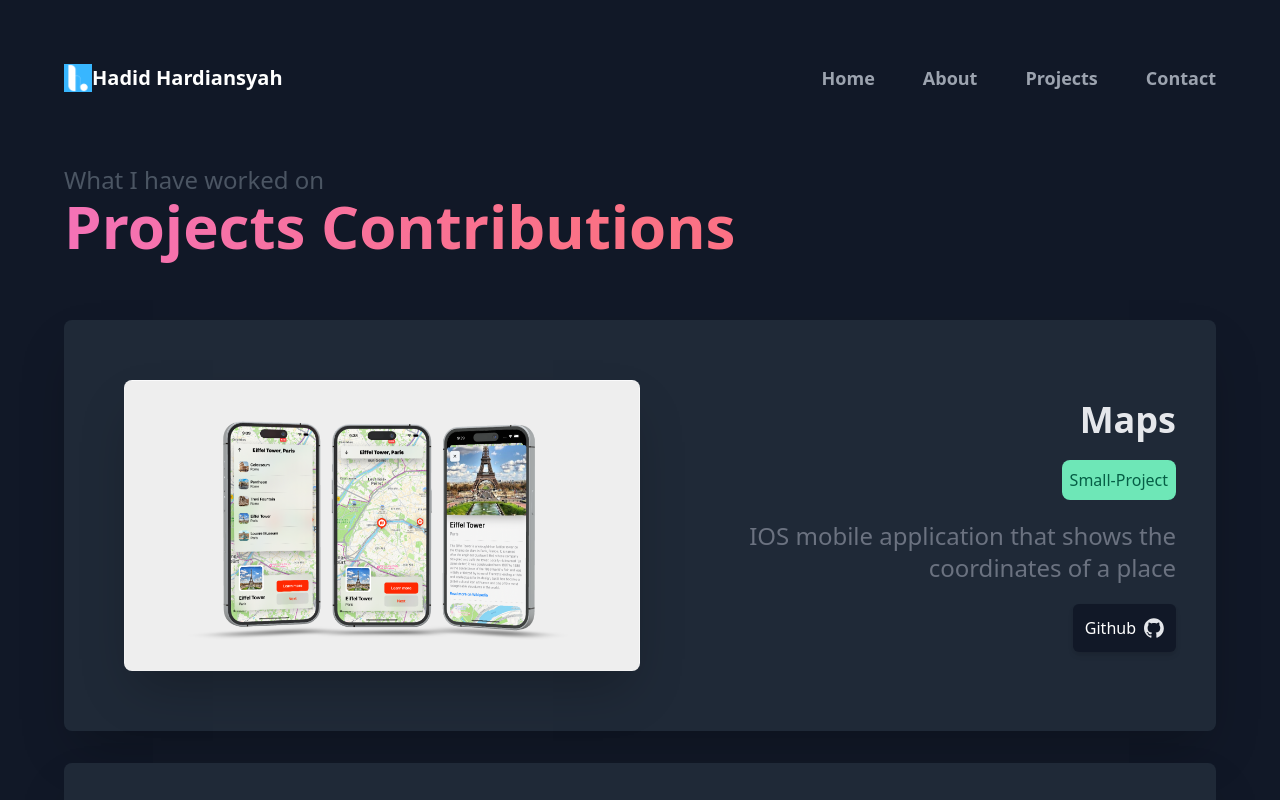
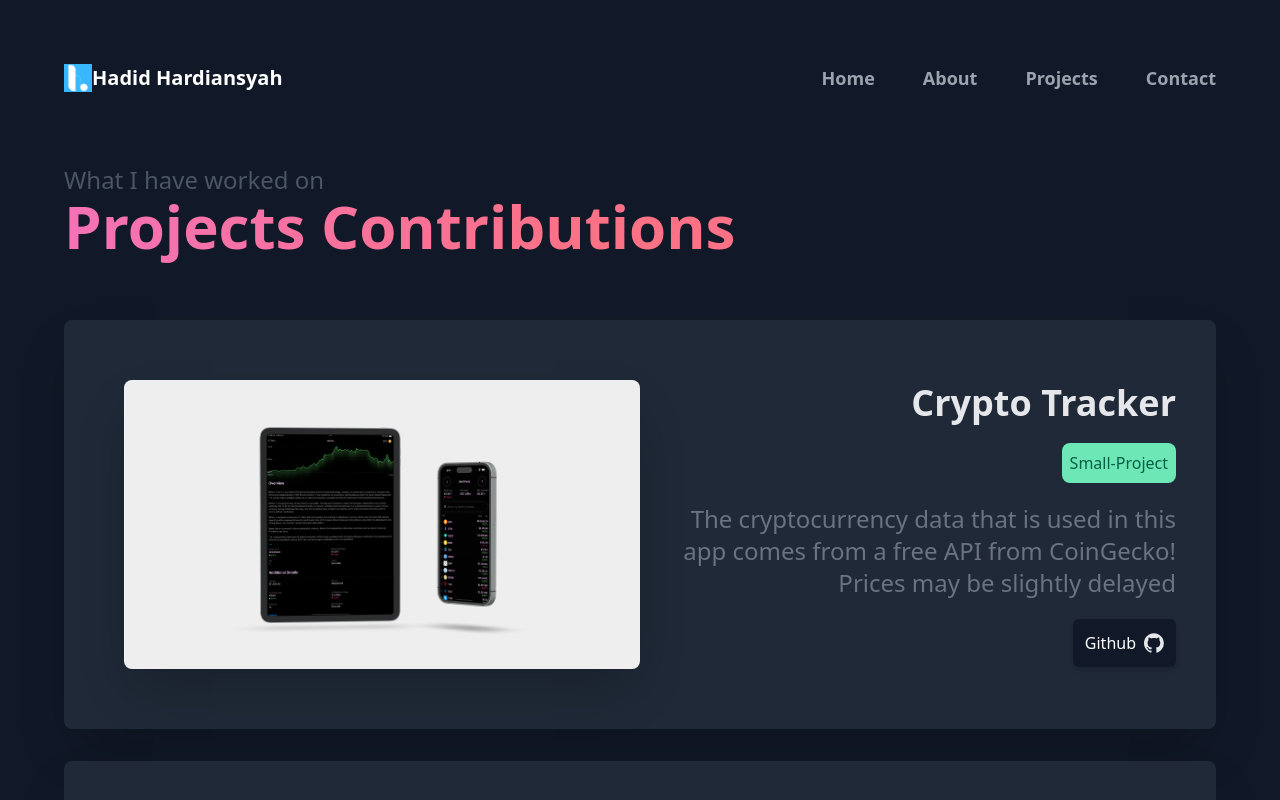
Before and after one commit to hadidhardiansyah/personal-portfolio, an Angular app: page /projects in a window 1280 px wide. Shown: the top 800 px of the page. Built offline with nearby package versions, Linux system fonts and the light colour scheme; what @tailwindcss/typography would draw is missing.

Commit message:
Add project

```diff
--- a/src/app/pages/projects/projects-section/projects-section.component.ts
+++ b/src/app/pages/projects/projects-section/projects-section.component.ts
@@ -16,6 +16,13 @@ export class ProjectsSectionComponent implements OnInit {
   inViewList: Array<boolean> = [];
 
   projects: Array<any> = [
+    {
+      projectImg: 'cryptoApp.png',
+      projectName: 'Crypto Tracker',
+      projectDescription: 'The cryptocurrency data that is used in this app comes from a free API from CoinGecko! Prices may be slightly delayed',
+      isProjectGithubLinkPresent: true,
+      projectGithubLink: 'https://github.com/hadidhardiansyah/Crypto-Tracker',
+    },
     {
       projectImg: 'mapsApp.png',
       projectName: 'Maps',
```
Also changed, not shown: src/assets/images/cryptoApp.png (added).
